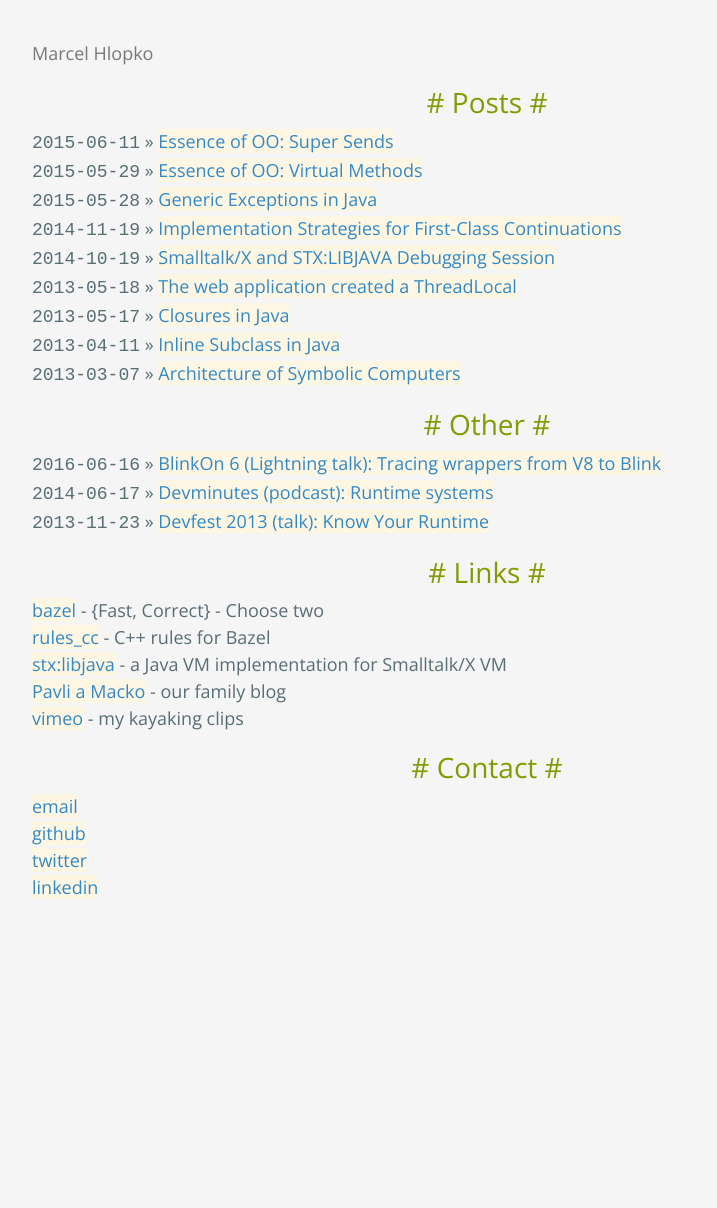
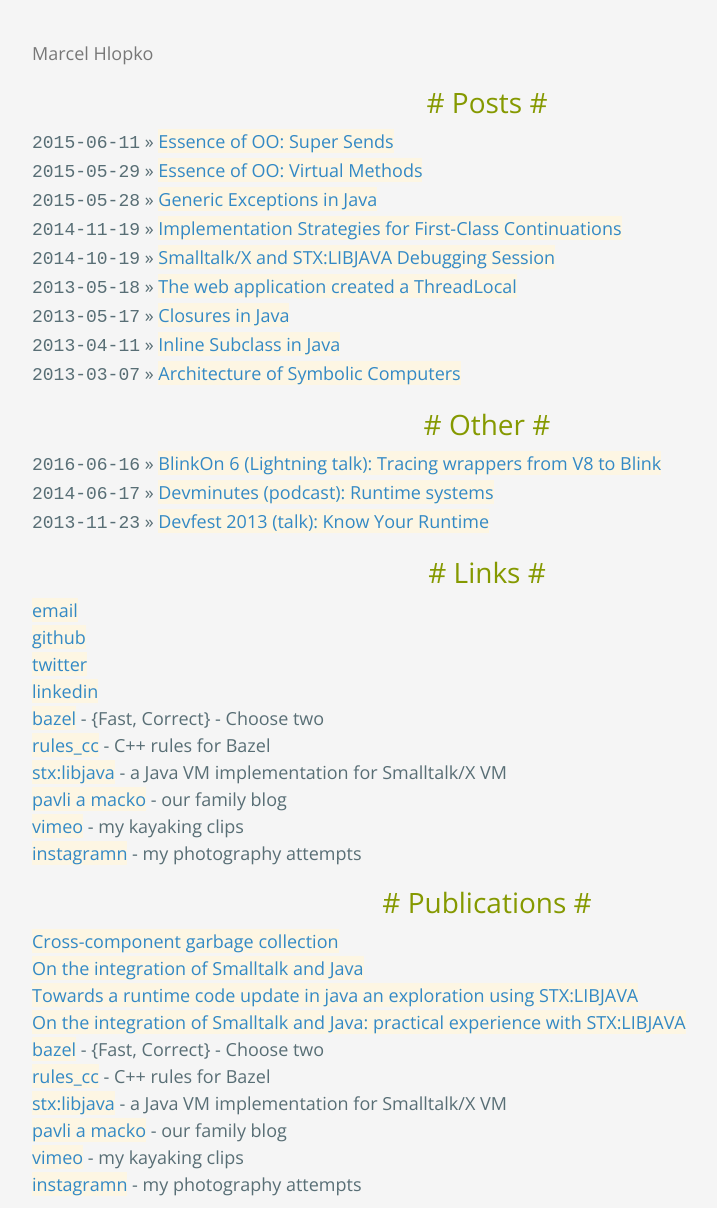
Before and after one commit to hlopko/hlopko.github.io, a Jekyll site: the page built from index.html, in a window 1280 px wide. Shown: the whole page, without its empty margins (153-870 px from the left). Built offline with Jekyll 4.4.1, drawn with Linux system fonts in a browser that asks for light colours; before the commit the page ends 911 px from its top, so only the background shows below that.

Commit message:
Add publications

```diff
--- a/index.html
+++ b/index.html
@@ -46,20 +50,48 @@
       - a Java VM implementation for Smalltalk/X VM
     </li>
     <li>
-      <a href="https://blog.pavliamacko.com/">Pavli a Macko</a>
+      <a href="https://blog.pavliamacko.com/">pavli a macko</a>
       - our family blog
     </li>
     <li>
       <a href="https://vimeo.com/hlopik">vimeo</a>
       - my kayaking clips
     </li>
+    <li>
+      <a href="https://www.instagram.com/mhlopko/">instagramn</a>
+      - my photography attempts
+    </li>
   </ul>
 
-  <h1>Contact</h1>
+  <h1>Publications</h1>
   <ul class="other-pages">
-    <li><a href="mailto:marcel@hlopko.com">email</a></li>
-    <li><a href="http://github.com/hlopko">github</a></li>
-    <li><a href="http://twitter.com/marcelhlopko">twitter</a></li>
-    <li><a href="https://www.linkedin.com/in/marcelhlopko/">linkedin</a></li>
+    <li><a href="https://dl.acm.org/citation.cfm?id=3276521">Cross-component garbage collection</a></li>
+    <li><a href="https://www.sciencedirect.com/science/article/pii/S0167642313002839">On the integration of Smalltalk and Java</a></li>
+    <li><a href="https://www.researchgate.net/publication/272498664_Towards_a_runtime_code_update_in_java_an_exploration_using_STXLIBJAVA">Towards a runtime code update in java an exploration using STX:LIBJAVA</a></li>
+    <li><a href="https://dl.acm.org/citation.cfm?id=2448968">On the integration of Smalltalk and Java: practical experience with STX:LIBJAVA</a></li>
+    <li>
+      <a href="https://bazel.build/">bazel</a>
+      - {Fast, Correct} - Choose two
+    </li>
+    <li>
+      <a href="https://github.com/bazelbuild/rules_cc">rules_cc</a>
+      - C++ rules for Bazel
+    </li>
+    <li>
+      <a href="https://swing.fit.cvut.cz/projects/stx-libjava/">stx:libjava</a>
+      - a Java VM implementation for Smalltalk/X VM
+    </li>
+    <li>
+      <a href="https://blog.pavliamacko.com/">pavli a macko</a>
+      - our family blog
+    </li>
+    <li>
+      <a href="https://vimeo.com/hlopik">vimeo</a>
+      - my kayaking clips
+    </li>
+    <li>
+      <a href="https://www.instagram.com/mhlopko/">instagramn</a>
+      - my photography attempts
+    </li>
   </ul>
 </div>
```
Also changed, not shown: other parts of index.html (+4 -0 lines).
